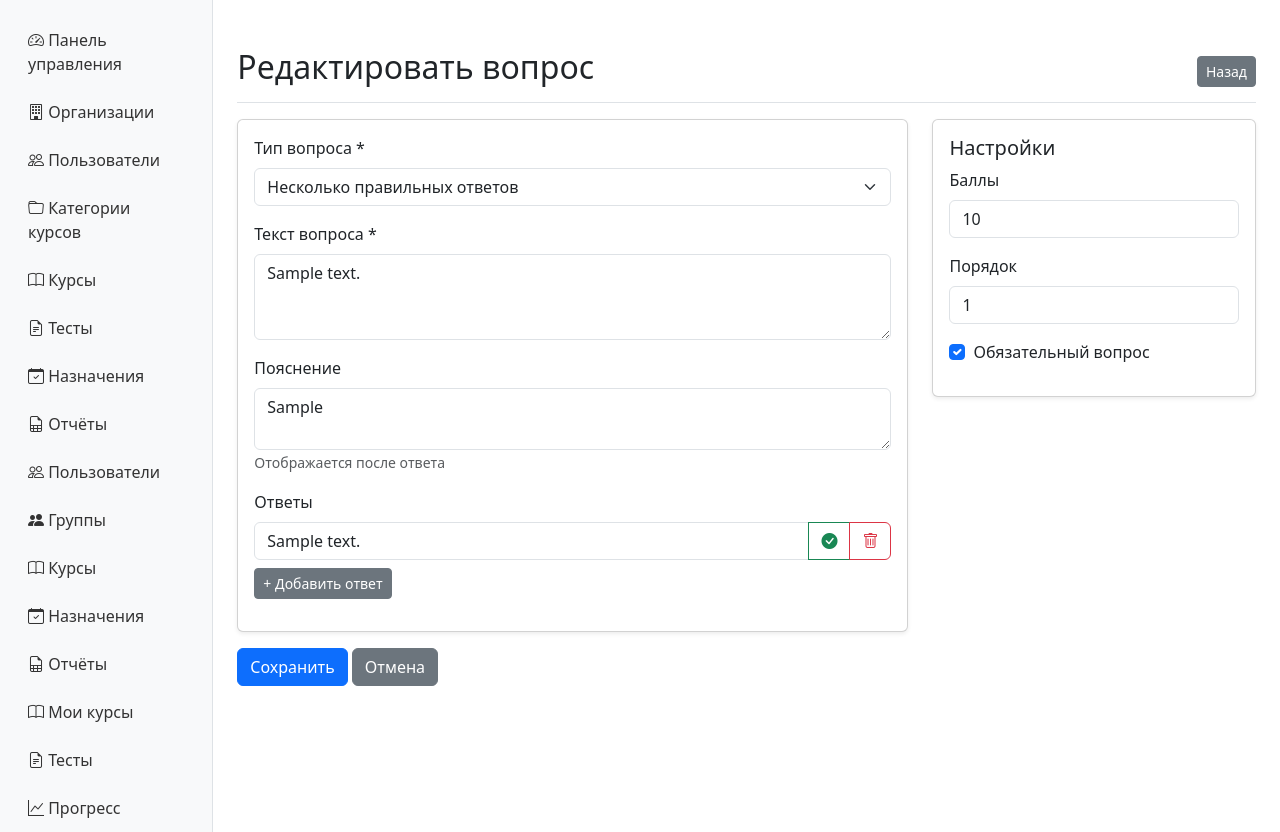
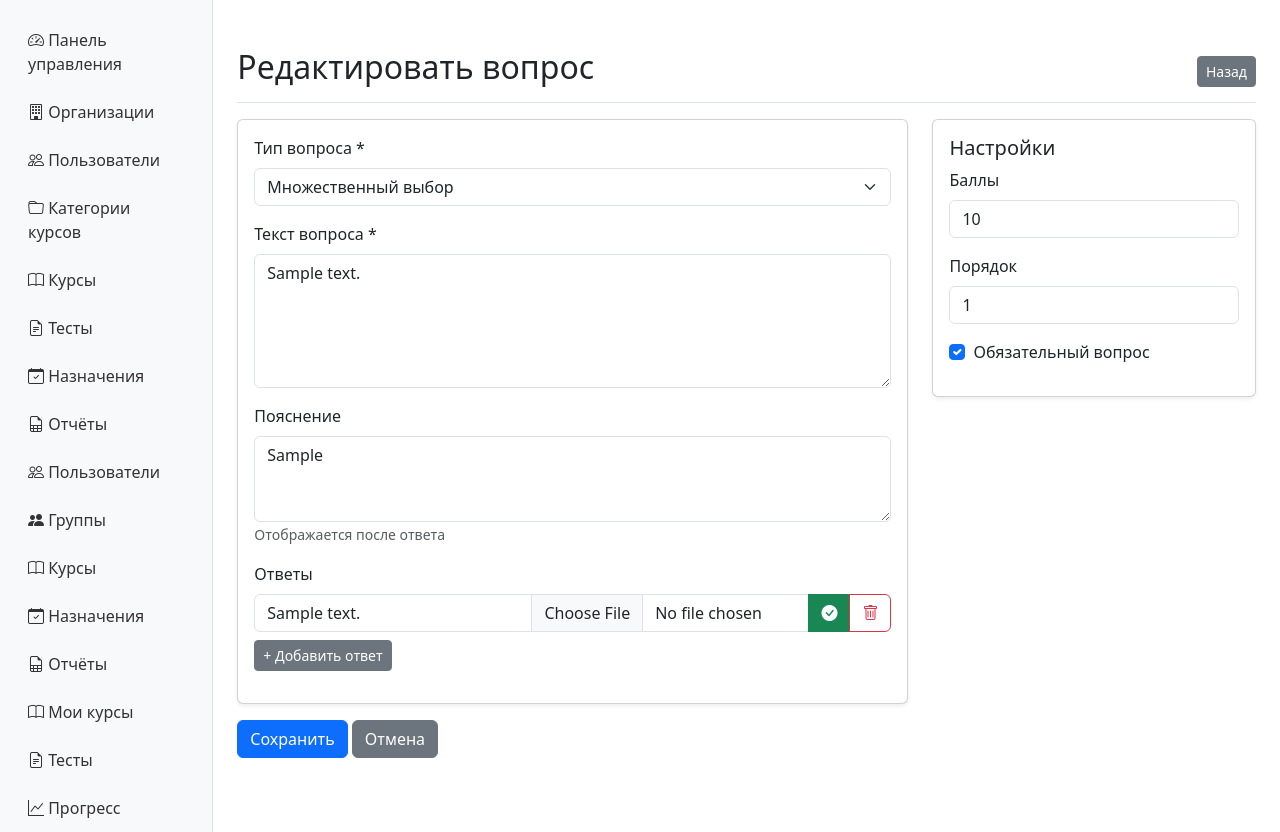
Before and after one commit to mirivlad/loles, a Laravel app: page /admin/tests/1/questions/1/edit in a window 1280 px wide. Shown: the part 56-888 px from the top of the page. Run offline with Laravel 12, Linux system fonts and the light colour scheme; a user stored in the database is signed in; data comes from the database, SQL or seed files in the repository; tables that the repository leaves empty hold one stand-in row (values such as "Sample post"); some libraries are stand-ins or nearby versions.

Commit message:
Feat: Обновлён edit.blade.php + strip_tags в index
✅ edit.blade.php полностью переписан под create.blade.php
✅ TinyMCE для текста вопроса и пояснения
✅ Картинки в ответах (просмотр + загрузка новых)
✅ Поддержка matching и ordering
✅ index.blade.php: strip_tags для текста вопроса
✅ tests/show.blade.php: strip_tags для текста вопроса

Co-authored-by: Qwen-Coder <qwen-coder@alibabacloud.com>

```diff
--- a/resources/views/admin/questions/edit.blade.php
+++ b/resources/views/admin/questions/edit.blade.php
@@ -9,7 +9,7 @@
                 <h1 class="h2">Редактировать вопрос</h1>
                 <a href="{{ route('admin.tests.questions.index', $test) }}" class="btn btn-secondary btn-sm">Назад</a>
             </div>
-            <form action="{{ route('admin.tests.questions.update', [$test, $question]) }}" method="POST" id="questionForm">
+            <form action="{{ route('admin.tests.questions.update', [$test, $question]) }}" method="POST" id="questionForm" enctype="multipart/form-data">
                 @csrf @method('PUT')
                 <input type="hidden" name="type" id="questionType" value="{{ $question->type }}">
                 <div class="row">
@@ -19,30 +19,36 @@
                                 <div class="mb-3">
                                     <label class="form-label">Тип вопроса *</label>
                                     <select name="type_select" id="typeSelect" class="form-select" onchange="updateQuestionType()">
-                                        <option value="single_choice" {{ $question->type == 'single_choice' ? 'selected' : '' }}>Один правильный ответ</option>
-                                        <option value="multiple_choice" {{ $question->type == 'multiple_choice' ? 'selected' : '' }}>Несколько правильных ответов</option>
-                                        <option value="input" {{ $question->type == 'input' ? 'selected' : '' }}>Ввод текста</option>
-                                        <option value="matching" {{ $question->type == 'matching' ? 'selected' : '' }}>Соответствие</option>
+                                        <option value="multiple_choice" {{ $question->type === 'multiple_choice' ? 'selected' : '' }}>Множественный выбор</option>
+                                        <option value="matching" {{ $question->type === 'matching' ? 'selected' : '' }}>Соответствие</option>
+                                        <option value="ordering" {{ $question->type === 'ordering' ? 'selected' : '' }}>Правильный порядок</option>
                                     </select>
                                 </div>
                                 <div class="mb-3">
                                     <label class="form-label">Текст вопроса *</label>
-                                    <textarea name="question_text" class="form-control" rows="3" required>{{ old('question_text', $question->question_text) }}</textarea>
+                                    <textarea name="question_text" id="questionText" class="form-control" rows="5">{{ old('question_text', $question->question_text) }}</textarea>
                                 </div>
                                 <div class="mb-3">
                                     <label class="form-label">Пояснение</label>
-                                    <textarea name="explanation" class="form-control" rows="2">{{ old('explanation', $question->explanation) }}</textarea>
+                                    <textarea name="explanation" id="questionExplanation" class="form-control" rows="3">{{ old('explanation', $question->explanation) }}</textarea>
                                     <small class="text-muted">Отображается после ответа</small>
                                 </div>
 
+                                <!-- Ответы для multiple_choice -->
                                 <div id="answersSection" class="mb-3">
                                     <label class="form-label">Ответы</label>
                                     <div id="answersContainer">
                                         @foreach($question->answers as $answer)
                                         <div class="input-group mb-2">
-                                            <input type="text" name="answers[{{ $loop->index }}][text]" class="form-control" value="{{ $answer->answer_text }}">
+                                            <input type="text" name="answers[{{ $loop->index }}][text]" class="form-control" placeholder="Текст ответа" value="{{ $answer->answer_text }}">
+                                            <input type="file" name="answers[{{ $loop->index }}][image]" class="form-control" accept="image/*">
+                                            @if($answer->image)
+                                            <img src="{{ asset('storage/' . $answer->image) }}" alt="Ответ" style="height:40px;">
+                                            @endif
                                             <input type="hidden" name="answers[{{ $loop->index }}][is_correct]" value="{{ $answer->is_correct ? '1' : '0' }}">
-                                            <button type="button" class="btn btn-outline-success" onclick="toggleCorrect(this)"><i class="bi {{ $answer->is_correct ? 'bi-check-circle-fill text-success' : 'bi-circle' }}"></i></button>
+                                            <button type="button" class="btn {{ $answer->is_correct ? 'btn-success' : 'btn-outline-success' }}" onclick="toggleCorrect(this)">
+                                                <i class="bi {{ $answer->is_correct ? 'bi-check-circle-fill' : 'bi-circle' }}"></i>
+                                            </button>
                                             <button type="button" class="btn btn-outline-danger" onclick="removeAnswer(this)"><i class="bi bi-trash"></i></button>
                                         </div>
                                         @endforeach
@@ -50,7 +56,8 @@
                                     <button type="button" class="btn btn-sm btn-secondary" onclick="addAnswer()">+ Добавить ответ</button>
                                 </div>
 
-                                <div id="matchingSection" class="mb-3" style="display:none;">
+                                <!-- Пары для matching -->
+                                <div id="matchingSection" class="mb-3" style="display:{{ $question->type === 'matching' ? 'block' : 'none' }};">
                                     <label class="form-label">Пары для соответствия</label>
                                     <div id="matchingContainer">
                                         @foreach($question->matchingPairs as $pair)
@@ -63,6 +70,21 @@
                                         @endforeach
                                     </div>
                                     <button type="button" class="btn btn-sm btn-secondary" onclick="addMatchingPair()">+ Добавить пару</button>
+                                </div>
+
+                                <!-- Элементы для ordering -->
+                                <div id="orderingSection" class="mb-3" style="display:{{ $question->type === 'ordering' ? 'block' : 'none' }};">
+                                    <label class="form-label">Элементы для сортировки</label>
+                                    <div id="orderingContainer">
+                                        @foreach($question->orderingItems as $item)
+                                        <div class="input-group mb-2">
+                                            <input type="text" name="ordering_items[{{ $loop->index }}][item_text]" class="form-control" value="{{ $item->item_text }}">
+                                            <input type="number" name="ordering_items[{{ $loop->index }}][correct_order]" class="form-control" value="{{ $item->correct_order }}" style="width:80px">
+                                            <button type="button" class="btn btn-outline-danger" onclick="this.parentElement.remove()"><i class="bi bi-trash"></i></button>
+                                        </div>
+                                        @endforeach
+                                    </div>
+                                    <button type="button" class="btn btn-sm btn-secondary" onclick="addOrderingItem()">+ Добавить элемент</button>
                                 </div>
                             </div>
                         </div>
@@ -93,29 +115,78 @@
         </main>
     </div>
 </div>
+<!-- TinyMCE -->
+<script src="{{ asset('tinymce/js/tinymce/tinymce.min.js') }}"></script>
 <script>
+// Инициализация TinyMCE после загрузки DOM
+document.addEventListener('DOMContentLoaded', function() {
+    tinymce.init({
+        selector: '#questionText, #questionExplanation',
+        license_key: 'gpl',
+        language: 'ru',
+        skin: 'oxide',
+        content_css: 'default',
+        height: 300,
+        plugins: 'image link table lists code',
+        toolbar: 'undo redo | formatselect | bold italic | alignleft aligncenter alignright | bullist numlist | image link | code',
+        image_title: true,
+        automatic_uploads: false,
+        file_picker_types: 'image',
+        file_picker_callback: function(cb, value, meta) {
+            const input = document.createElement('input');
+            input.setAttribute('type', 'file');
+            input.setAttribute('accept', 'image/*');
+            input.addEventListener('change', function(e) {
+                const file = e.target.files[0];
+                const reader = new FileReader();
+                reader.addEventListener('load', function() {
+                    const id = 'blobid' + (new Date()).getTime();
+                    const blobCache = tinymce.activeEditor.editorUpload.blobCache;
+                    const base64 = reader.result.split(',')[1];
+                    const blobInfo = blobCache.create(id, file, base64);
+                    blobCache.add(blobInfo);
+                    cb(blobInfo.blobUri(), { title: file.name });
+                });
+                reader.readAsDataURL(file);
+            });
+            input.click();
+        }
+    });
+});
+
 function updateQuestionType() {
     const type = document.getElementById('typeSelect').value;
     document.getElementById('questionType').value = type;
-    const answersSection = document.getElementById('answersSection');
-    const matchingSection = document.getElementById('matchingSection');
-    answersSection.style.display = (type === 'single_choice' || type === 'multiple_choice') ? 'block' : 'none';
-    matchingSection.style.display = (type === 'matching') ? 'block' : 'none';
+    document.getElementById('answersSection').style.display = (type === 'multiple_choice') ? 'block' : 'none';
+    document.getElementById('matchingSection').style.display = (type === 'matching') ? 'block' : 'none';
+    document.getElementById('orderingSection').style.display = (type === 'ordering') ? 'block' : 'none';
 }
+
 function addAnswer() {
     const container = document.getElementById('answersContainer');
     const index = container.children.length;
     const div = document.createElement('div');
     div.className = 'input-group mb-2';
-    div.innerHTML = `<input type="text" name="answers[${index}][text]" class="form-control" placeholder="Текст ответа"><input type="hidden" name="answers[${index}][is_correct]" value="0"><button type="button" class="btn btn-outline-success" onclick="toggleCorrect(this)"><i class="bi bi-circle"></i></button><button type="button" class="btn btn-outline-danger" onclick="removeAnswer(this)"><i class="bi bi-trash"></i></button>`;
+    div.innerHTML = `<input type="text" name="answers[${index}][text]" class="form-control" placeholder="Текст ответа"><input type="file" name="answers[${index}][image]" class="form-control" accept="image/*"><input type="hidden" name="answers[${index}][is_correct]" value="0"><button type="button" class="btn btn-outline-success" onclick="toggleCorrect(this)"><i class="bi bi-circle"></i></button><button type="button" class="btn btn-outline-danger" onclick="removeAnswer(this)"><i class="bi bi-trash"></i></button>`;
     container.appendChild(div);
 }
 function removeAnswer(btn) { btn.parentElement.remove(); }
 function toggleCorrect(btn) {
-    const hidden = btn.previousElementSibling;
-    if (hidden.value === '0') { hidden.value = '1'; btn.innerHTML = '<i class="bi bi-check-circle-fill text-success"></i>'; }
-    else { hidden.value = '0'; btn.innerHTML = '<i class="bi bi-circle"></i>'; }
+    const inputGroup = btn.parentElement;
+    const hidden = inputGroup.querySelector('input[type="hidden"][name*="is_correct"]');
+    if (hidden.value === '0') {
+        hidden.value = '1';
+        btn.innerHTML = '<i class="bi bi-check-circle-fill text-success"></i>';
+        btn.classList.remove('btn-outline-success');
+        btn.classList.add('btn-success');
+    } else {
+        hidden.value = '0';
+        btn.innerHTML = '<i class="bi bi-circle"></i>';
+        btn.classList.remove('btn-success');
+        btn.classList.add('btn-outline-success');
+    }
 }
+
 function addMatchingPair() {
     const container = document.getElementById('matchingContainer');
     const index = container.children.length;
@@ -124,5 +195,14 @@ function addMatchingPair() {
     div.innerHTML = `<input type="text" name="matching_pairs[${index}][left_text]" class="form-control" placeholder="Левая часть"><input type="text" name="matching_pairs[${index}][right_text]" class="form-control" placeholder="Правая часть"><input type="number" name="matching_pairs[${index}][match_score]" class="form-control" value="1" style="width:80px"><button type="button" class="btn btn-outline-danger" onclick="this.parentElement.remove()"><i class="bi bi-trash"></i></button>`;
     container.appendChild(div);
 }
+
+function addOrderingItem() {
+    const container = document.getElementById('orderingContainer');
+    const index = container.children.length;
+    const div = document.createElement('div');
+    div.className = 'input-group mb-2';
+    div.innerHTML = `<input type="text" name="ordering_items[${index}][item_text]" class="form-control" placeholder="Элемент"><input type="number" name="ordering_items[${index}][correct_order]" class="form-control" value="${index + 1}" style="width:80px"><button type="button" class="btn btn-outline-danger" onclick="this.parentElement.remove()"><i class="bi bi-trash"></i></button>`;
+    container.appendChild(div);
+}
 </script>
 @endsection
--- a/resources/views/admin/questions/index.blade.php
+++ b/resources/views/admin/questions/index.blade.php
@@ -32,7 +32,7 @@
                                     @elseif($question->type === 'ordering')
                                         <span class="badge bg-dark" title="Правильный порядок"><i class="bi bi-sort-numeric-down"></i></span>
                                     @endif
-                                    <strong>{{ Str::limit($question->question_text, 100) }}</strong>
+                                    <strong>{{ strip_tags($question->question_text) }}</strong>
                                     <div class="mt-2">
                                         <small class="text-muted">{{ $question->answers->count() }} ответов@if($question->matchingPairs->count() > 0), {{ $question->matchingPairs->count() }} пар@endif</small>
                                         @if($question->is_required)<span class="badge bg-warning ms-2"><i class="bi bi-exclamation-circle"></i> Обязательный</span>@endif
```
Also changed, not shown: resources/views/admin/tests/show.blade.php (+1 -1 lines).
